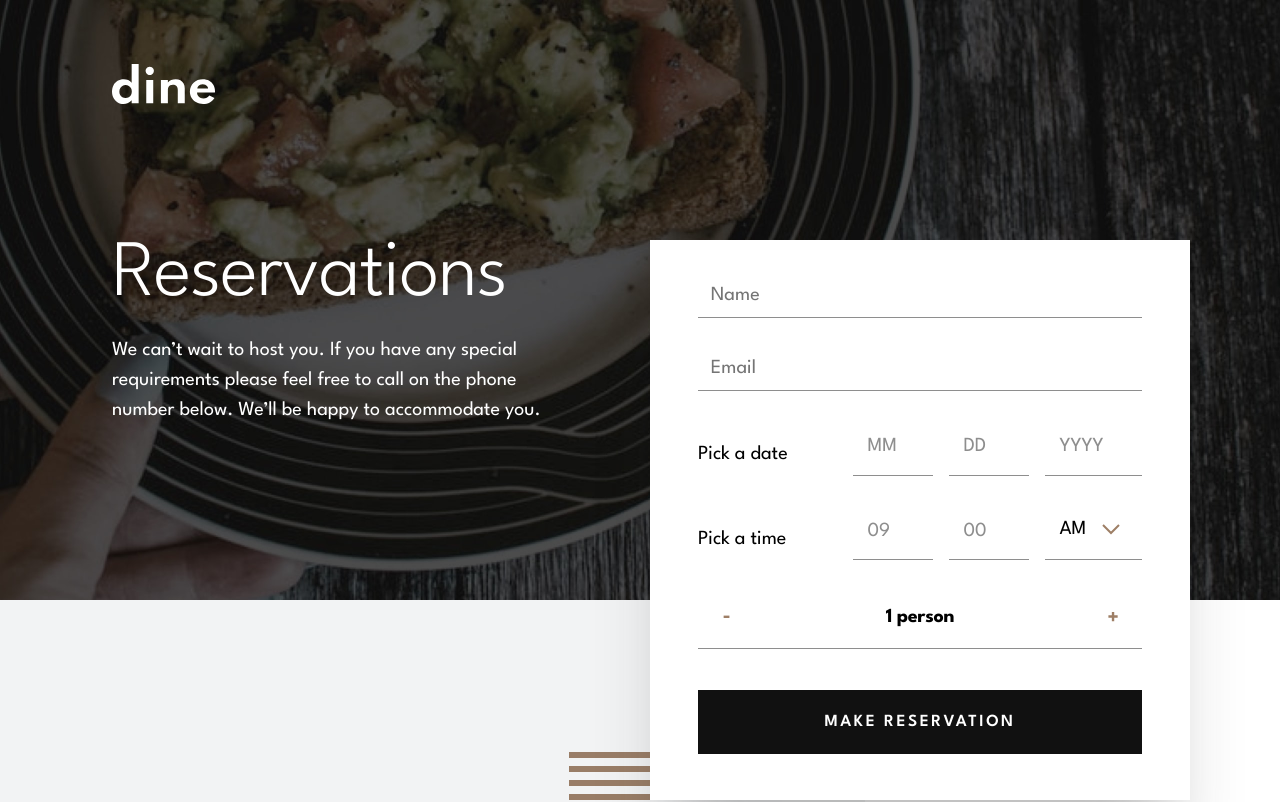
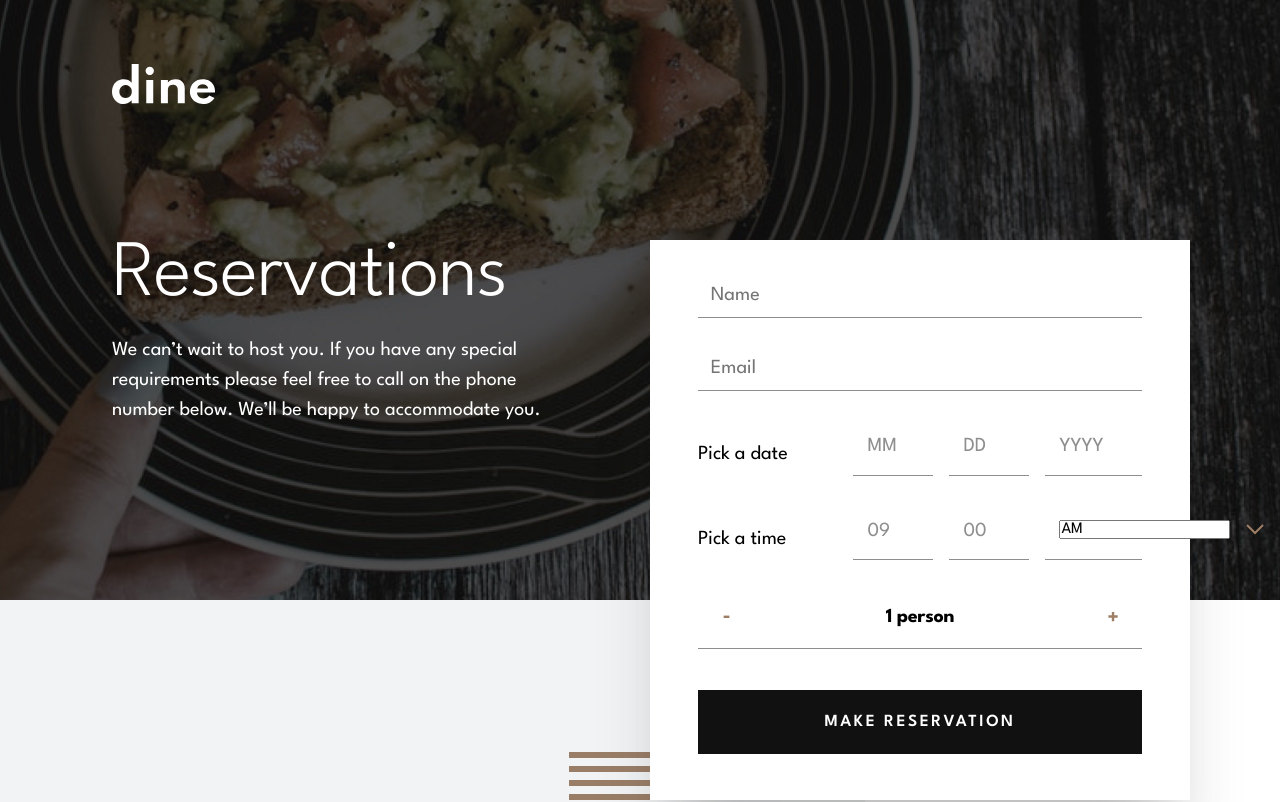
Before and after one commit to LucasS-Goncalves/dine-restaurant-website, an Angular app: page /booking in a window 1280 px wide. Shown: the top 802 px of the page. Built offline with nearby package versions, Linux system fonts and the light colour scheme.

Commit message:
improving shift logic

```diff
--- a/src/app/app.module.ts
+++ b/src/app/app.module.ts
@@ -1,5 +1,6 @@
 import { NgModule } from '@angular/core';
 import { BrowserModule } from '@angular/platform-browser';
+import { ReactiveFormsModule } from '@angular/forms';
 
 import { AppRoutingModule } from './app-routing.module';
 import { AppComponent } from './app.component';
@@ -16,7 +17,8 @@ import { BookingComponent } from './components/booking/booking.component';
   ],
   imports: [
     BrowserModule,
-    AppRoutingModule
+    AppRoutingModule,
+    ReactiveFormsModule
   ],
   providers: [],
   bootstrap: [AppComponent]
--- a/src/app/components/booking/booking.component.html
+++ b/src/app/components/booking/booking.component.html
@@ -23,11 +23,11 @@
   </article>
 </header>
 <main class="main">
-  <form class="form">
+  <form class="form" [formGroup]="reservationForm">
 
-      <input type="text" class="nameInput" placeholder="Name" >
+      <input type="text" class="nameInput" placeholder="Name" formControlName="name">
 
-      <input type="email" class="emailInput" placeholder="Email" >
+      <input type="email" class="emailInput" placeholder="Email" formControlName="email">
 
     <div class="date_container">
       <label for="">Pick a date</label>
@@ -49,7 +49,7 @@
         <div class="shifts_div" #shifts_div (click)="openShiftsDiv()">
 
           <span class="shiftPicked">
-            {{shiftPicked}}
+            <input type="text" value="{{shiftPicked}}" formControlName="shift" readonly>
             <svg xmlns="http://www.w3.org/2000/svg" width="18" height="11"><path fill="none" stroke="#9E7F66" stroke-width="2" d="M1 1l8 8 8-8"/></svg>
           </span>
 
--- a/src/app/components/booking/booking.component.ts
+++ b/src/app/components/booking/booking.component.ts
@@ -1,4 +1,5 @@
 import { Component, ElementRef, OnInit, ViewChild } from '@angular/core';
+import { FormControl, FormGroup } from '@angular/forms';
 
 @Component({
   selector: 'app-booking',
@@ -7,6 +8,7 @@ import { Component, ElementRef, OnInit, ViewChild } from '@angular/core';
 })
 export class BookingComponent implements OnInit{
 
+  reservationForm!: FormGroup;
   thisYear = new Date().getFullYear();
   shiftPicked = 'AM';
   people = 1;
@@ -15,6 +17,11 @@ export class BookingComponent implements OnInit{
 
   ngOnInit(): void {
 
+    this.reservationForm = new FormGroup({
+      'name': new FormControl(null),
+      'email': new FormControl(null),
+      'shift': new FormControl('AM')
+    })
   }
 
   openShiftsDiv(){
```
